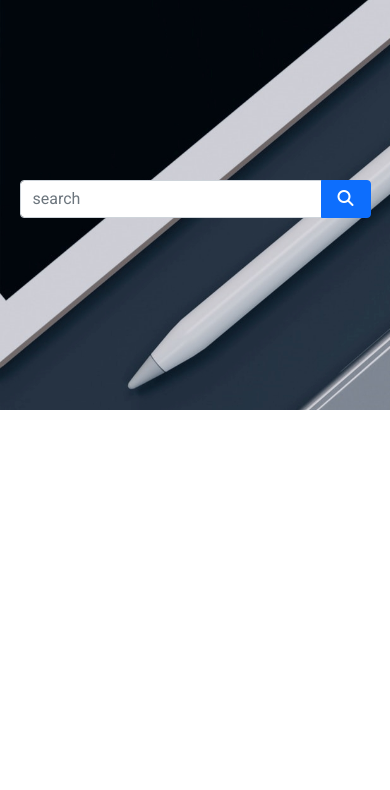
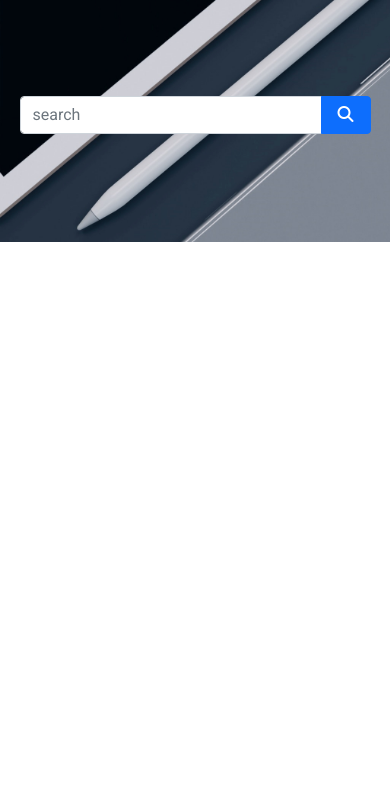
Before and after one commit to safinxr/Assignments-06, a plain HTML site: page index.html in a window 390 px wide. Shown: the part 53-843 px from the top of the page. Drawn offline with nearby package versions, Linux system fonts and the light colour scheme.

Commit message:
banner vh added

```diff
--- a/css/style.css
+++ b/css/style.css
@@ -4,10 +4,16 @@
 *{
     font-family: 'Roboto', sans-serif;
 }
+/* 💻💻💻💻💻💻For pc💻💻💻💻💻💻💻 */
 @media only screen and (min-width: 769px){
     .input-width{
         margin: 30%;
     }
+    .top-banner{
+        background-image: url('../img/top-ban.jpg');
+        height: 50vh;
+        background-size: cover;
+}
 }
 
 /* 📱📱📱📱📱📱📱📱📱For mobile phones📱📱📱📱📱📱📱📱📱*/
@@ -15,15 +21,16 @@
     .input-width{
         margin:5%;
     }
+    .top-banner{
+        background-image: url('../img/top-ban.jpg');
+        height: 30vh;
+        background-size: cover;
+}
 }
 .gradient-bg{
         background-image: linear-gradient(#0066ff 0,#3582f5);
 }
-.top-banner{
-        background-image: url('../img/top-ban.jpg');
-        height: 50vh;
-        background-size: cover;
-}
+
 .spinner-div{
     width: 32PX;
     margin: 0 auto;
```
